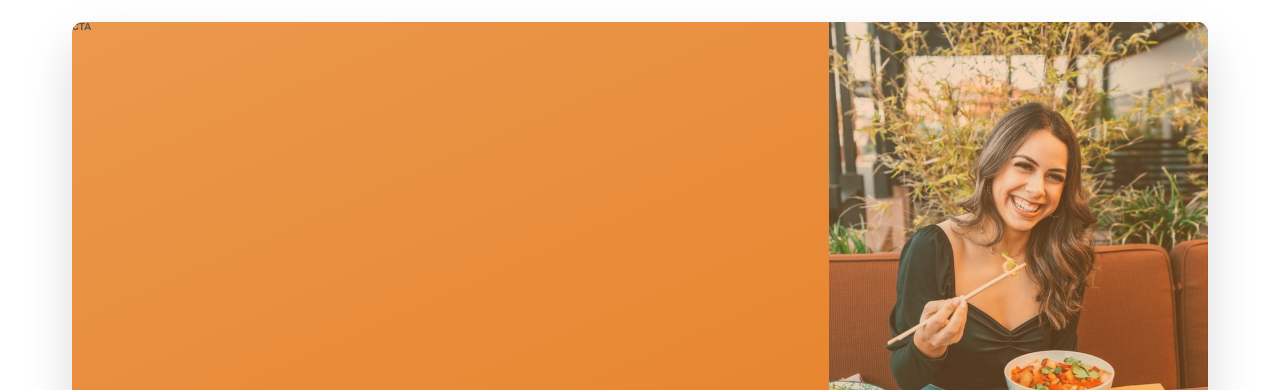
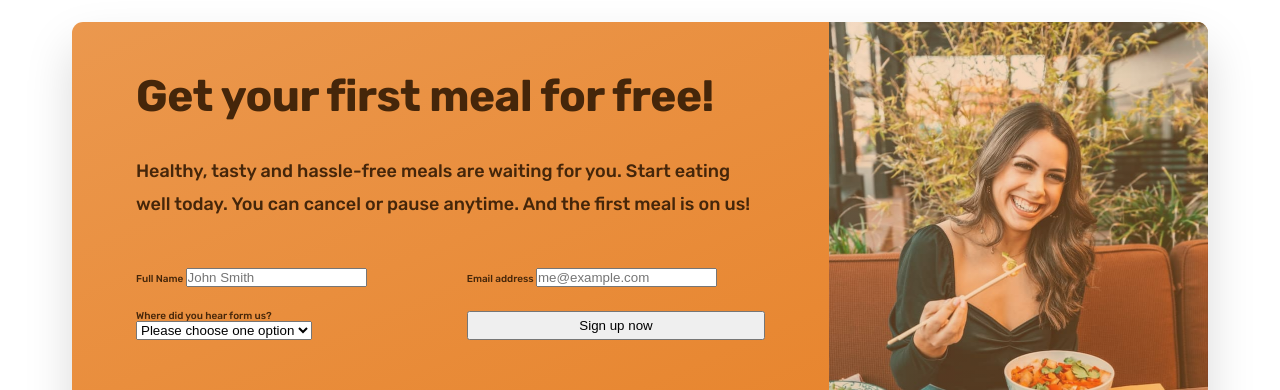
Before and after one commit to LucasMadranges/Ominifood_Projetcs, a plain HTML site: page index.html in a window 1280 px wide. Shown: the part 5988-6378 px from the top of the page. Drawn offline with nearby package versions, Linux system fonts and the light colour scheme.

Commit message:
Ajout du titre, du texte et du formulaire dans la section call-to-action

```diff
--- a/css/style.css
+++ b/css/style.css
@@ -496,6 +496,20 @@
 }
 
 .cta-text-box {
+  padding: 4.8rem 6.4rem 6.4rem 6.4rem;
+  color: #45260a;
+}
+
+.cta .heading-secondary {
+  color: #45260a;
+  margin-bottom: 3.2rem;
+}
+
+.cta-text {
+  font-size: 1.8rem;
+  line-height: 1.8;
+
+  margin-bottom: 4.8rem;
 }
 
 .cta-img-box {
@@ -508,3 +522,10 @@
   background-size: cover;
   background-position: center;
 }
+
+.cta-form {
+  display: grid;
+  grid-template-columns: 1fr 1fr;
+  column-gap: 3.2rem;
+  row-gap: 2.4rem;
+}
--- a/index.html
+++ b/index.html
@@ -582,7 +582,50 @@
       <section class="section-cta">
         <div class="container">
           <div class="cta">
-            <div class="cta-text-box">CTA</div>
+            <div class="cta-text-box">
+              <h2 class="heading-secondary">Get your first meal for free!</h2>
+              <p class="cta-text">
+                Healthy, tasty and hassle-free meals are waiting for you. Start
+                eating well today. You can cancel or pause anytime. And the
+                first meal is on us!
+              </p>
+
+              <form class="cta-form" action="#">
+                <div>
+                  <label for="full-name">Full Name</label>
+                  <input
+                    id="full-name"
+                    type="text"
+                    placeholder="John Smith"
+                    required
+                  />
+                </div>
+
+                <div>
+                  <label for="email">Email address</label>
+                  <input
+                    id="email"
+                    type="email"
+                    placeholder="me@example.com"
+                    required
+                  />
+                </div>
+
+                <div>
+                  <label for="select-where">Where did you hear form us?</label>
+                  <select id="select-where" required>
+                    <option value="">Please choose one option</option>
+                    <option value="friends">Friends and family</option>
+                    <option value="youtube">YouTube video</option>
+                    <option value="podcast">Podcast</option>
+                    <option value="ad">Facebook ad</option>
+                    <option value="others">Others</option>
+                  </select>
+                </div>
+
+                <button class="btn">Sign up now</button>
+              </form>
+            </div>
             <div
               class="cta-img-box"
               role="img"
```
